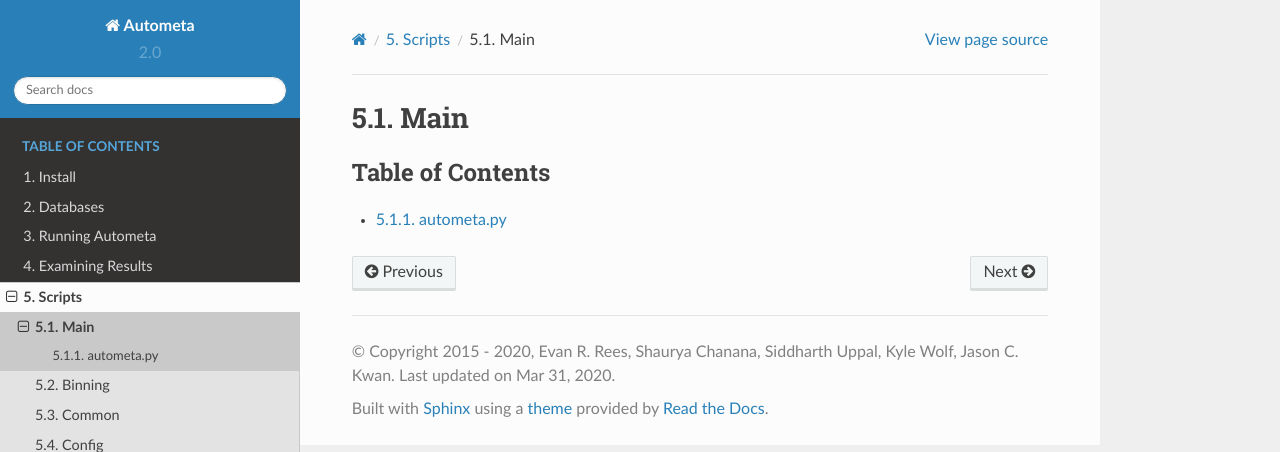
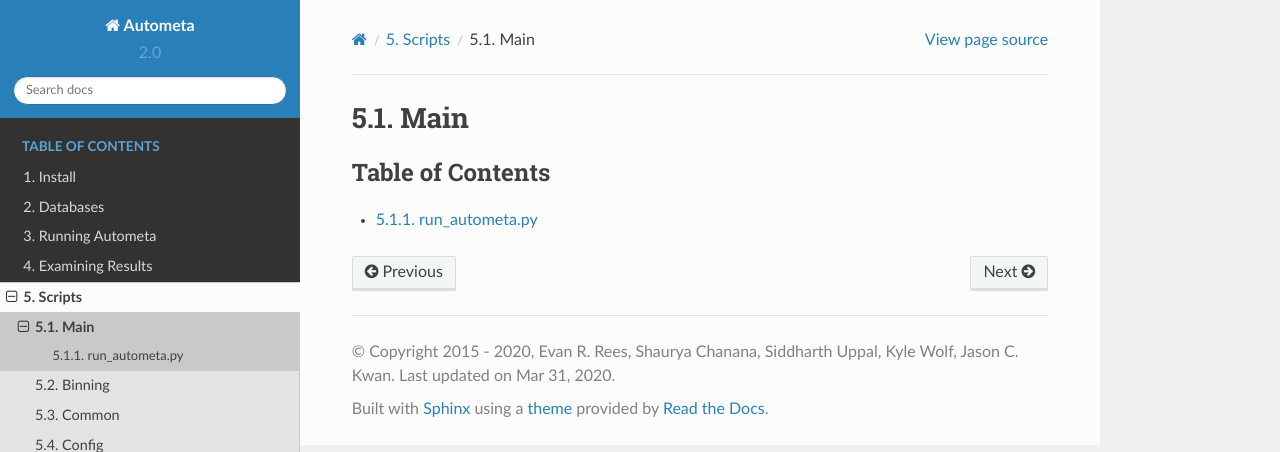
Before and after one commit to KwanLab/Autometa, a Sphinx documentation site: the page built from docs/source/Scripts/main.rst, in a window 1280 px wide. Shown: the top 452 px of the page. Built offline with Sphinx 7.4.7 and the Read the Docs theme 2.0.0, drawn with Linux system fonts in a browser that asks for light colours.

Commit message:
changed autometa to run_autometa

```diff
--- a/docs/source/Scripts/autometa.rst
+++ b/docs/source/Scripts/autometa.rst
@@ -1,10 +1,11 @@
-autometa.py
+===========
+run_autometa.py
 ===========
 
 .. note::
     Autometa is package and cannot be directly executed.
 
-.. automodule:: autometa
+.. automodule:: run_autometa
     :members:
 
 Main pipeline script calls
--- a/docs/source/Scripts/main.rst
+++ b/docs/source/Scripts/main.rst
@@ -7,5 +7,3 @@ Main
    :caption: Table of Contents
 
    autometa
-
-.. - :ref:`autometa.py`
--- a/docs/source/conf.py
+++ b/docs/source/conf.py
@@ -10,7 +10,7 @@ import sys
 from sphinx.ext.autodoc import between
 from datetime import datetime
 
-sys.path.insert(0, os.path.abspath('../'))
+
 sys.path.insert(0, os.path.abspath('../..'))
 sys.path.insert(0, os.path.abspath('../../'))
 sys.path.insert(0, os.path.abspath('../../autometa/common'))
```
Also changed, not shown: run_autometa.py (renamed from autometa.py).
